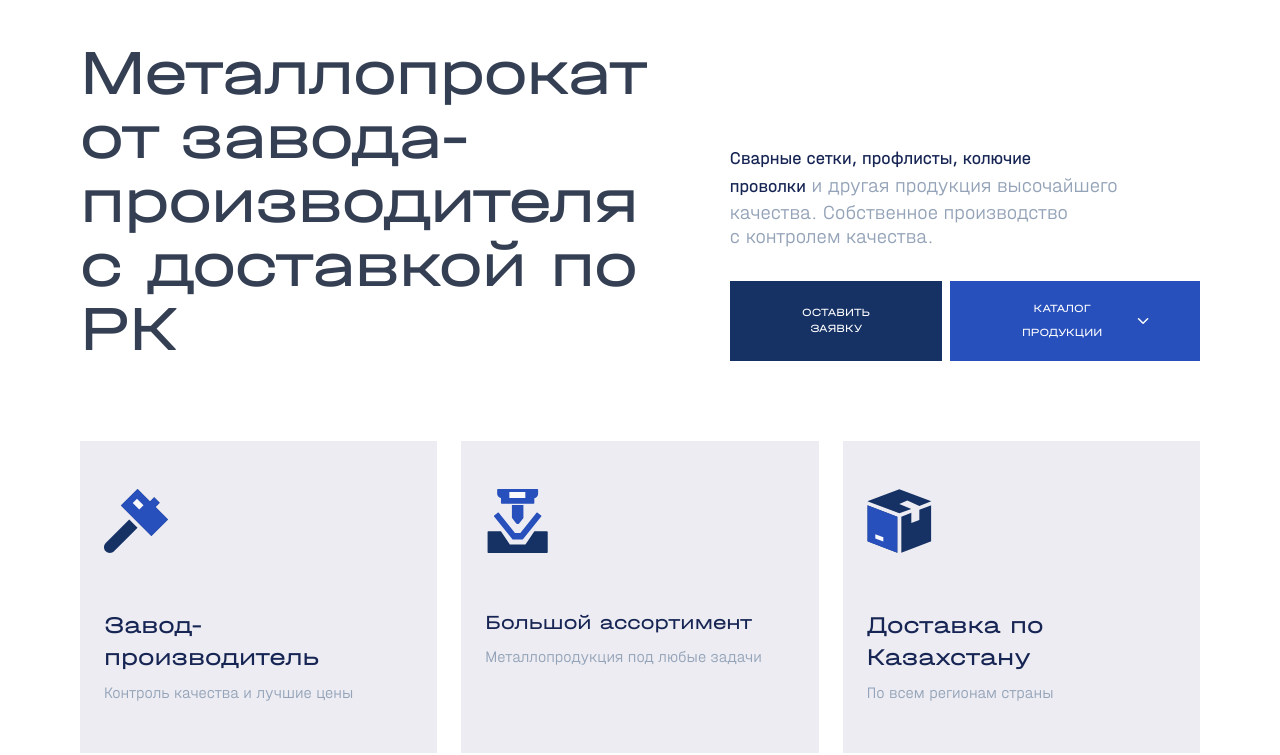
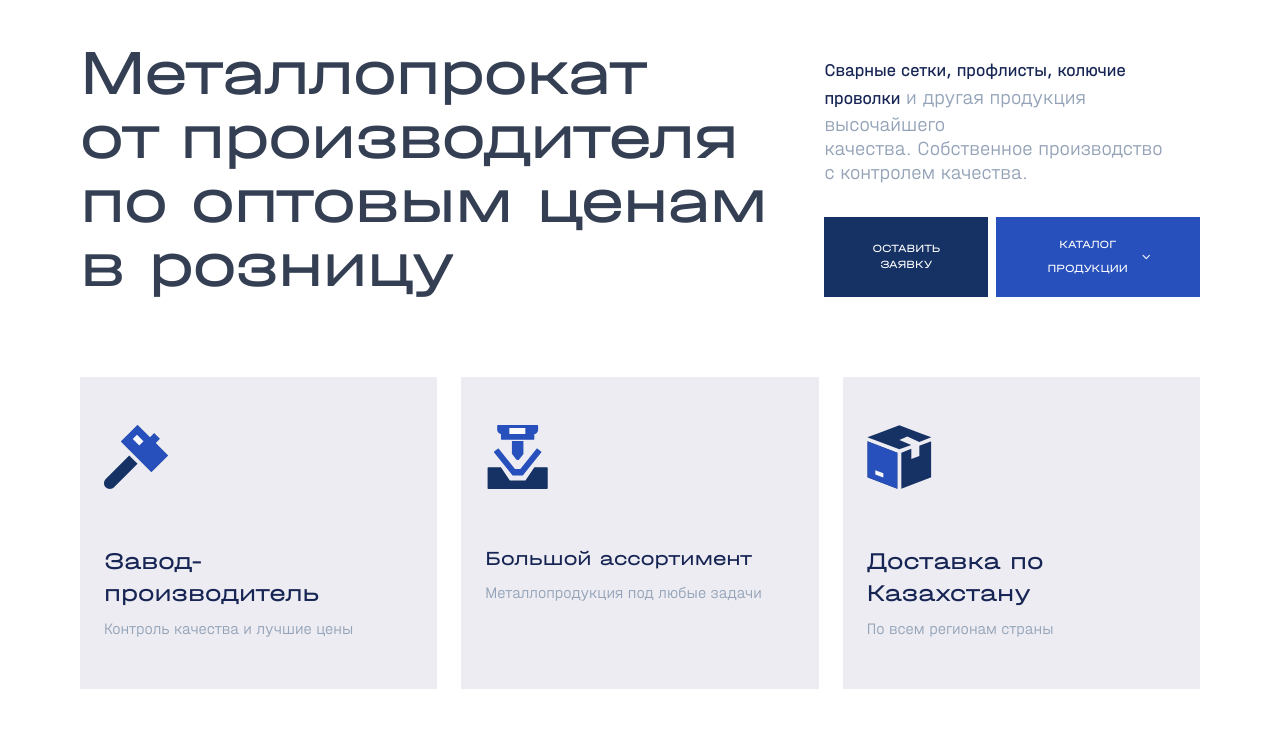
Before and after one commit to i-melon/iron_mark2, a plain HTML site: page index.html in a window 1280 px wide. Shown: the part 75-830 px from the top of the page. Drawn offline with nearby package versions, Linux system fonts and the light colour scheme.

Commit message:
change title

```diff
--- a/index.html
+++ b/index.html
@@ -107,7 +107,7 @@
     <!--  Main Block  -->
     <div class="titleBlock mx-4 lg:mx-20 mt-11">
         <div class="flex flex-col lg:flex-row justify-between items-start">
-            <h1 class="blue">Металлопрокат <br class="mobNot">от завода-<br class="mobNot">производителя <br class="mobNot">с доставкой по РК</h1>
+            <h1 class="blue">Металлопрокат <br class="mobNot"> от производителя по оптовым ценам в розницу</h1>
             <div class="self-stretch lg:self-end flex flex-col gap-8 mt-8 lg:mt-0">
                 <p class="text-slate-400 f18">
                     <span class="textBolder text-blue-950 lg:text-lg">Сварные сетки, профлисты, колючие <br> проволки</span> и другая продукция высочайшего <br>качества. Собственное производство <br>с контролем качества.
```
